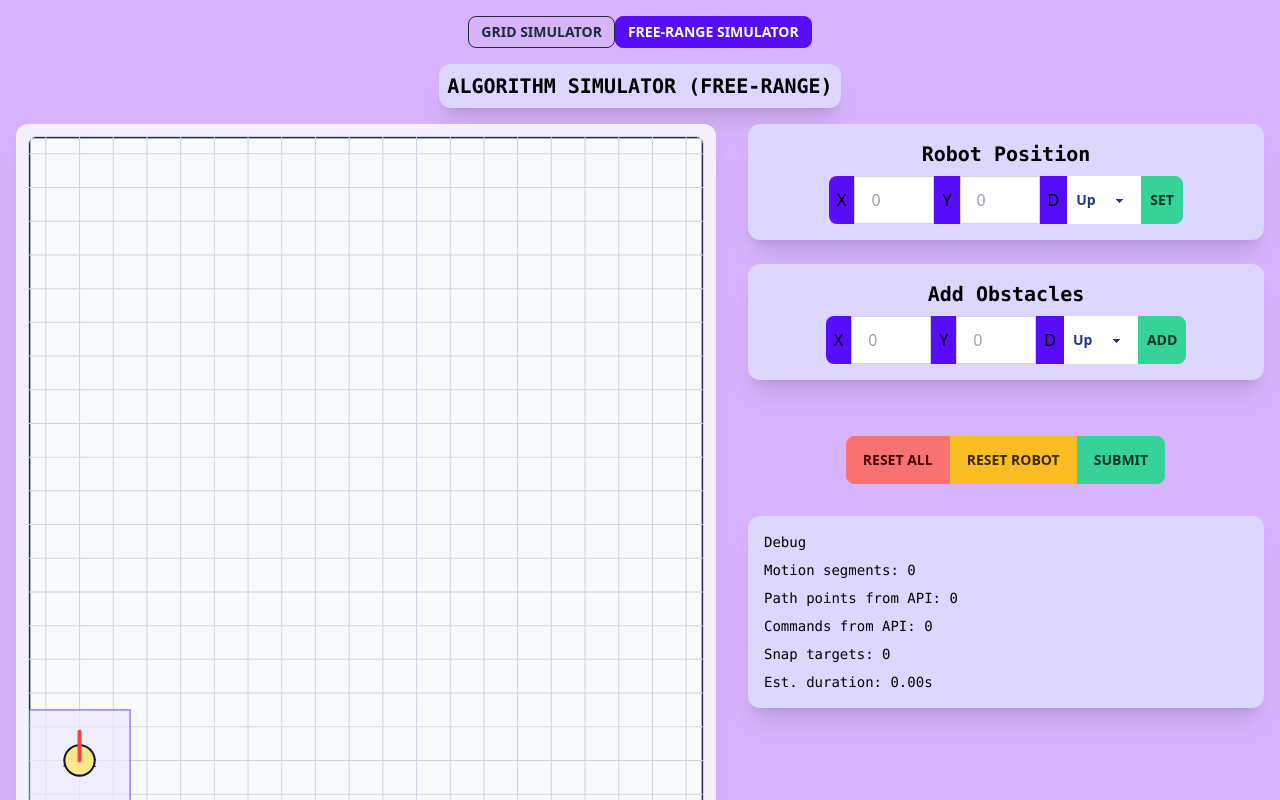
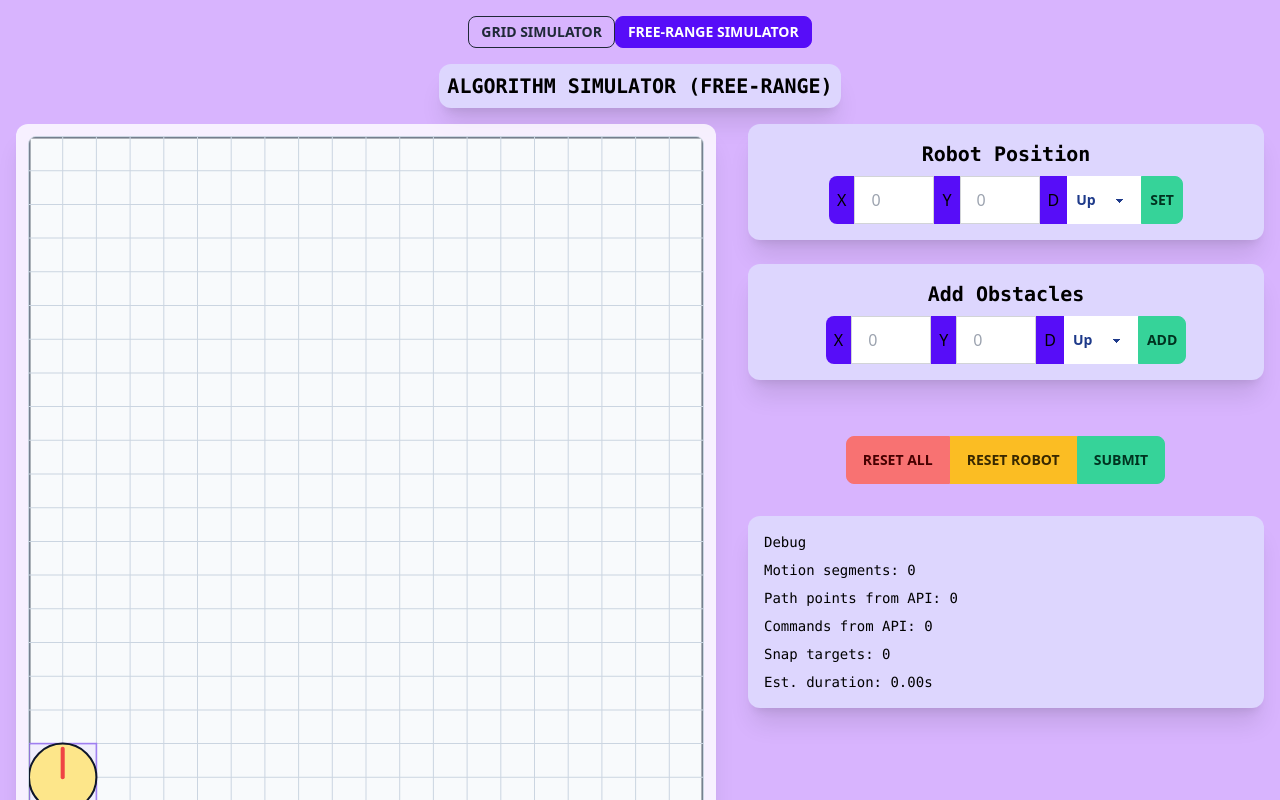
Before and after one commit to Erence/MDP-Group-14-S2-Y25-26, a Next.js app in the folder Algorithm Simulator/: page /v2 in a window 1280 px wide. Built offline with nearby package versions, Linux system fonts and the light colour scheme.

Commit message:
update sim

```diff
--- a/Algorithm Simulator/components/SimulatorV2.js
+++ b/Algorithm Simulator/components/SimulatorV2.js
@@ -2,6 +2,11 @@ import React, { useCallback, useEffect, useMemo, useRef, useState } from "react"
 import QueryAPI from "./QueryAPI";
 import {
   DEFAULT_TURN_RADIUS_CELLS,
+  WORLD_SIZE,
+  WORLD_MIN,
+  WORLD_MAX,
+  CELL_SIZE,
+  ROBOT_RADIUS_CELLS,
   activeSegmentAtTimeline,
   advanceTimeline,
   allSamplePoints,
@@ -31,9 +36,15 @@ const DirectionToString = {
   8: "None",
 };
 
-const WORLD_TICKS = Array.from({ length: 20 }, (_, i) => i);
+const WORLD_TICKS = Array.from(
+  { length: WORLD_SIZE + 1 },
+  (_, index) => WORLD_MIN + index * CELL_SIZE
+);
 const robotBottomLeftToCenter = (x, y) => ({ x: Number(x) + 1, y: Number(y) + 1 });
 const DEFAULT_ROBOT_BOTTOM_LEFT = { x: 0, y: 0, d: Direction.NORTH };
+const START_ZONE_RADIUS_CELLS = ROBOT_RADIUS_CELLS;
+const HEADING_MARKER_FACTOR = 0.85;
+const ANCHOR_MARKER_HALF_WIDTH = 0.08;
 
 function classNames(...classes) {
   return classes.filter(Boolean).join(" ");
@@ -52,8 +63,15 @@ function formatErrorMessage(error) {
   return "Path request failed.";
 }
 
+function obstacleIndexToWorldCenter(obstacle) {
+  return {
+    x: Number(obstacle.x) + 0.5,
+    y: Number(obstacle.y) + 0.5,
+  };
+}
+
 function obstacleFaceLine(obstacle) {
-  const center = toSvgPoint({ x: obstacle.x, y: obstacle.y });
+  const center = toSvgPoint(obstacleIndexToWorldCenter(obstacle));
   if (obstacle.d === Direction.NORTH) {
     return {
       x1: center.x - 0.5,
@@ -87,6 +105,13 @@ function obstacleFaceLine(obstacle) {
     };
   }
   return null;
+}
+
+function robotBottomLeftFromPose(x, y) {
+  return {
+    x: x - ROBOT_RADIUS_CELLS,
+    y: y - ROBOT_RADIUS_CELLS,
+  };
 }
 
 export default function SimulatorV2() {
@@ -490,9 +515,10 @@ export default function SimulatorV2() {
 
   const startCenter = toSvgPoint({ x: startRobot.x, y: startRobot.y });
   const robotCenter = toSvgPoint({ x: robotPose.x, y: robotPose.y });
+  const robotAnchor = toSvgPoint(robotBottomLeftFromPose(robotPose.x, robotPose.y));
   const headingMarker = toSvgPoint({
-    x: robotPose.x + 0.85 * Math.cos(robotPose.theta),
-    y: robotPose.y + 0.85 * Math.sin(robotPose.theta),
+    x: robotPose.x + HEADING_MARKER_FACTOR * Math.cos(robotPose.theta) * START_ZONE_RADIUS_CELLS,
+    y: robotPose.y + HEADING_MARKER_FACTOR * Math.sin(robotPose.theta) * START_ZONE_RADIUS_CELLS,
   });
 
   return (
@@ -507,14 +533,14 @@ export default function SimulatorV2() {
         <div className="w-full lg:w-[min(66vw,700px)]">
           <div className="bg-white/80 rounded-xl shadow-xl p-3">
             <svg
-              viewBox="-0.5 -0.5 20 20"
+              viewBox={`${WORLD_MIN} ${WORLD_MIN} ${WORLD_SIZE} ${WORLD_SIZE}`}
               className="w-full aspect-square rounded-lg bg-slate-100 border border-slate-300"
             >
               <rect
-                x={-0.5}
-                y={-0.5}
-                width={20}
-                height={20}
+                x={WORLD_MIN}
+                y={WORLD_MIN}
+                width={WORLD_SIZE}
+                height={WORLD_SIZE}
                 fill="#f8fafc"
                 stroke="#1e293b"
                 strokeWidth={0.08}
@@ -524,9 +550,9 @@ export default function SimulatorV2() {
                 <line
                   key={`vx-${tick}`}
                   x1={tick}
-                  y1={-0.5}
+                  y1={WORLD_MIN}
                   x2={tick}
-                  y2={19.5}
+                  y2={WORLD_MAX}
                   stroke="#cbd5e1"
                   strokeWidth={0.03}
                 />
@@ -534,9 +560,9 @@ export default function SimulatorV2() {
               {WORLD_TICKS.map((tick) => (
                 <line
                   key={`hx-${tick}`}
-                  x1={-0.5}
+                  x1={WORLD_MIN}
                   y1={tick}
-                  x2={19.5}
+                  x2={WORLD_MAX}
                   y2={tick}
                   stroke="#cbd5e1"
                   strokeWidth={0.03}
@@ -544,10 +570,10 @@ export default function SimulatorV2() {
               ))}
 
               <rect
-                x={startRobot.x - 1.5}
-                y={startCenter.y - 1.5}
-                width={3}
-                height={3}
+                x={startCenter.x - START_ZONE_RADIUS_CELLS}
+                y={startCenter.y - START_ZONE_RADIUS_CELLS}
+                width={START_ZONE_RADIUS_CELLS * 2}
+                height={START_ZONE_RADIUS_CELLS * 2}
                 fill="#ede9fe"
                 stroke="#8b5cf6"
                 strokeWidth={0.05}
@@ -586,7 +612,7 @@ export default function SimulatorV2() {
               )}
 
               {obstacles.map((obstacle) => {
-                const center = toSvgPoint({ x: obstacle.x, y: obstacle.y });
+                const center = toSvgPoint(obstacleIndexToWorldCenter(obstacle));
                 const face = obstacleFaceLine(obstacle);
                 return (
                   <g key={`ob-${obstacle.id}`}>
@@ -623,10 +649,20 @@ export default function SimulatorV2() {
                 );
               })}
 
+              <rect
+                x={robotAnchor.x - ANCHOR_MARKER_HALF_WIDTH}
+                y={robotAnchor.y - ANCHOR_MARKER_HALF_WIDTH}
+                width={ANCHOR_MARKER_HALF_WIDTH * 2}
+                height={ANCHOR_MARKER_HALF_WIDTH * 2}
+                fill="#dc2626"
+                stroke="#7f1d1d"
+                strokeWidth={0.04}
+              />
+
               <circle
                 cx={robotCenter.x}
                 cy={robotCenter.y}
-                r={0.45}
+                r={ROBOT_RADIUS_CELLS}
                 fill={activeSegmentIndex >= 0 ? "#facc15" : "#fde68a"}
                 stroke="#0f172a"
                 strokeWidth={0.06}
@@ -645,6 +681,10 @@ export default function SimulatorV2() {
             <div className="flex justify-between text-sm text-slate-800 mt-2 font-mono">
               <span>World: 20 x 20</span>
               <span>Turn radius: {DEFAULT_TURN_RADIUS_CELLS.toFixed(1)} cells</span>
+            </div>
+            <div className="text-xs text-slate-600 mt-2 font-mono text-left">
+              Origin input is bottom-left. Planner converts to center with +1,+1, so
+              (0,0) becomes center (1,1) and occupies a 2-cell footprint (radius 1).
             </div>
           </div>
         </div>
--- a/Algorithm Simulator/components/simV2/kinematics.js
+++ b/Algorithm Simulator/components/simV2/kinematics.js
@@ -2,7 +2,12 @@ const CM_PER_CELL = 10;
 const EPSILON = 1e-9;
 
 export const WORLD_SIZE = 20;
-export const DEFAULT_TURN_RADIUS_CELLS = 1.8;
+export const WORLD_MIN = 0;
+export const WORLD_MAX = WORLD_SIZE;
+export const CELL_SIZE = 1;
+export const DEFAULT_TURN_RADIUS_CELLS = 2.5;
+export const ROBOT_SIZE_CELLS = 2;
+export const ROBOT_RADIUS_CELLS = ROBOT_SIZE_CELLS / 2;
 export const DEFAULT_STRAIGHT_SPEED_CELLS_PER_SEC = 3.2;
 export const DEFAULT_ANGULAR_SPEED_RAD_PER_SEC = Math.PI / 2;
 export const DEFAULT_LINE_SAMPLE_STEP_CELLS = 0.08;
@@ -522,9 +527,11 @@ export function visitedSamplePointsAtTimeline(trajectory, timelinePos) {
 }
 
 export function toSvgPoint(point) {
+  // Point coordinates are world coordinates in cells/meters space.
+  // This maps world Y into SVG's top-left-origin coordinate system.
   return {
     x: point.x,
-    y: WORLD_SIZE - 1 - point.y,
+    y: WORLD_SIZE - point.y,
   };
 }
 
```
Also changed, not shown: 1 other file (tests, documents, lock files or other folders).
